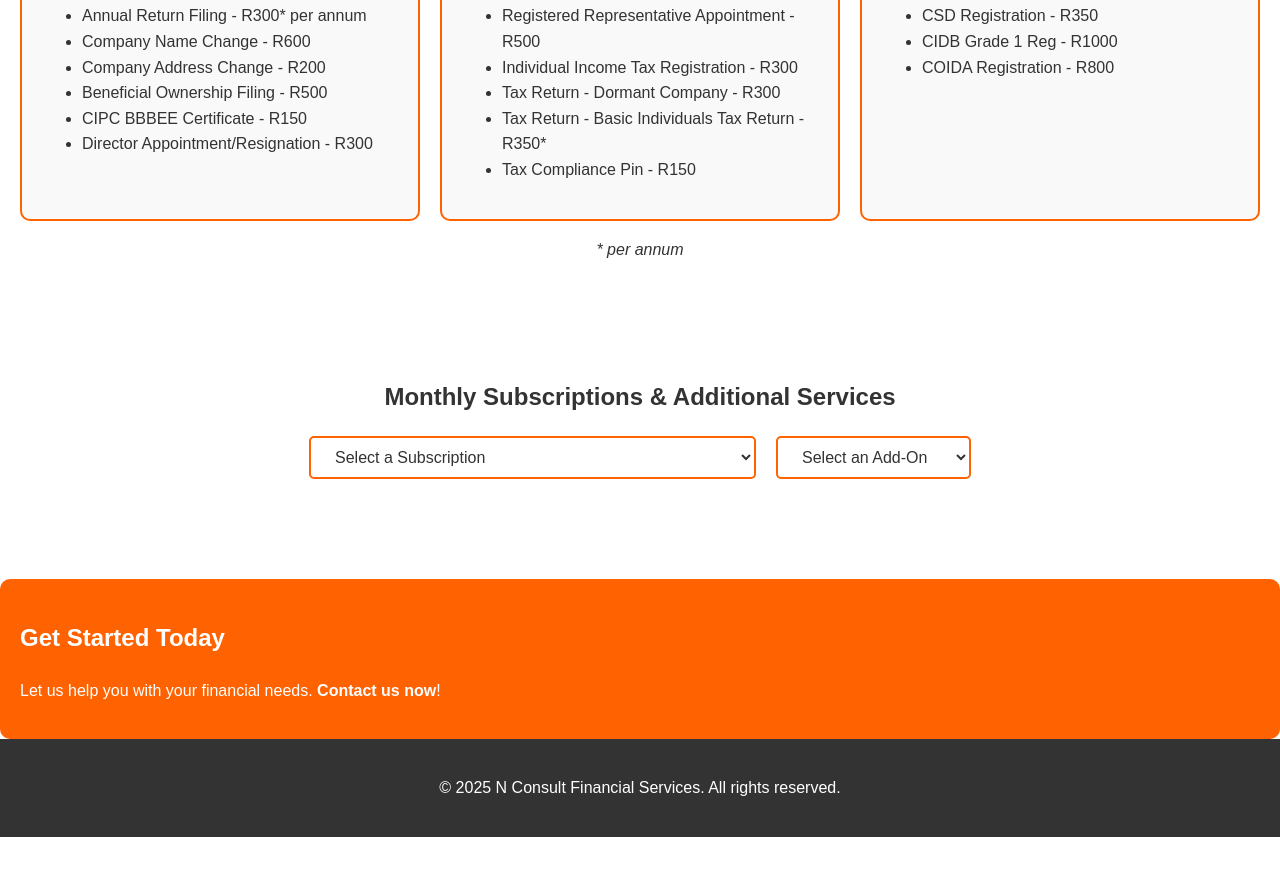
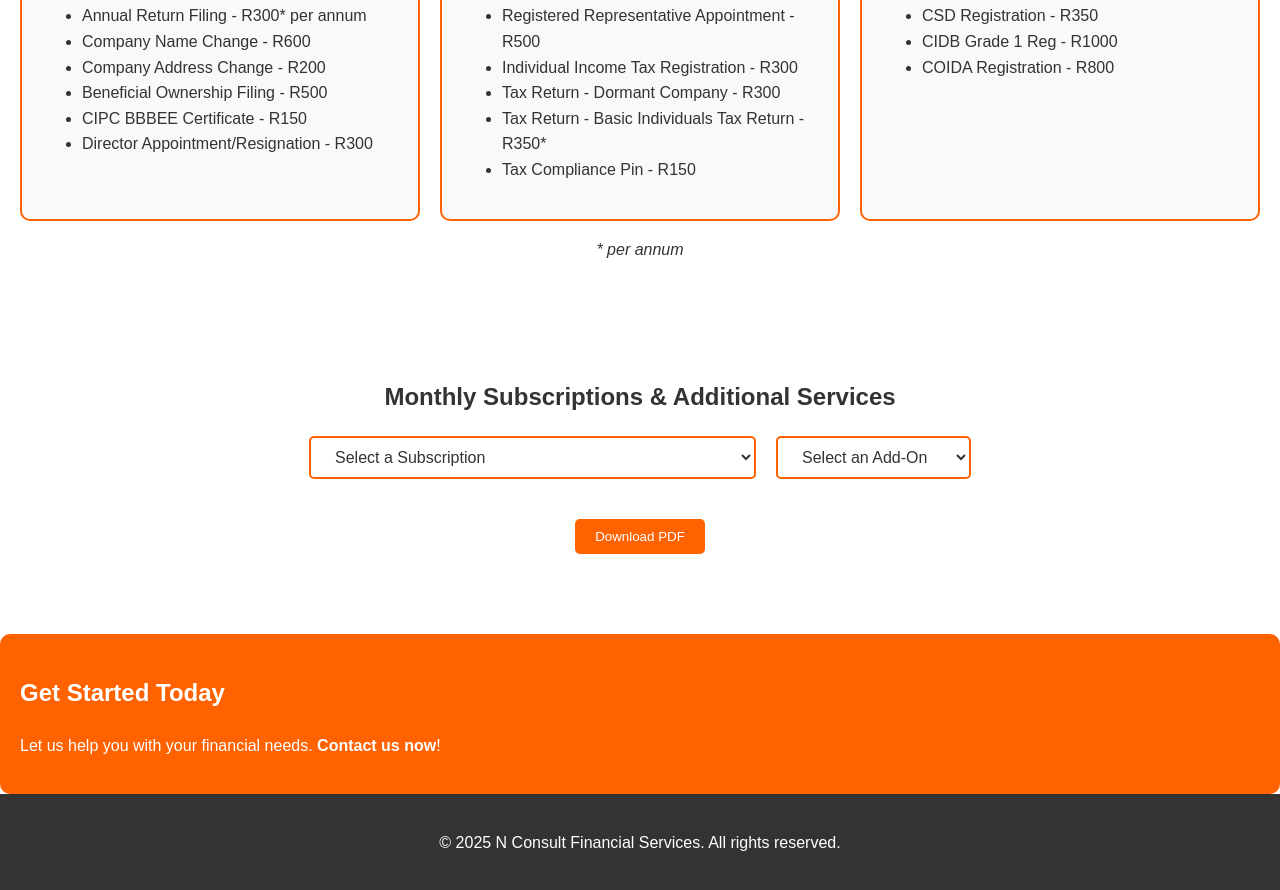
Before and after one commit to lordmade/consult, a plain HTML site: page services.html in a window 1280 px wide. Shown: the part 1284-2174 px from the top of the page. Before the commit the page ends 2121 px from the top, so only its background shows below. Drawn offline with nearby package versions, Linux system fonts and the light colour scheme.

Commit message:
Update services.html

```diff
--- a/services.html
+++ b/services.html
@@ -208,6 +208,21 @@
             background-color: #ff6200;
             color: white;
         }
+        .download-btn {
+            display: inline-block;
+            padding: 10px 20px;
+            background-color: #ff6200;
+            color: white;
+            text-decoration: none;
+            border: none;
+            border-radius: 5px;
+            cursor: pointer;
+            margin-top: 20px;
+            transition: background-color 0.3s ease;
+        }
+        .download-btn:hover {
+            background-color: #ff4500;
+        }
         @keyframes fadeIn {
             from { opacity: 0; }
             to { opacity: 1; }
@@ -250,9 +265,14 @@
             .subscription-table, .addon-table {
                 width: 100%;
             }
+            .download-btn {
+                width: 100%;
+            }
         }
     </style>
     <link rel="stylesheet" href="https://cdnjs.cloudflare.com/ajax/libs/font-awesome/6.0.0-beta3/css/all.min.css">
+    <script src="https://cdnjs.cloudflare.com/ajax/libs/html2canvas/1.4.1/html2canvas.min.js"></script>
+    <script src="https://cdnjs.cloudflare.com/ajax/libs/jspdf/2.5.1/jspdf.umd.min.js"></script>
 </head>
 <body>
     <div class="hero" id="services">
@@ -374,6 +394,7 @@
         </div>
         <table class="subscription-table" id="subscriptionTable"></table>
         <table class="addon-table" id="addonTable"></table>
+        <button class="download-btn" onclick="downloadPDF()">Download PDF</button>
     </div>
 
     <div class="cta">
@@ -507,6 +528,107 @@
                 addonTable.innerHTML = '';
             }
         });
+
+        function downloadPDF() {
+            const { jsPDF } = window.jspdf;
+            const doc = new jsPDF();
+
+            const subscriptionTable = document.getElementById('subscriptionTable');
+            const addonTable = document.getElementById('addonTable');
+            let yPos = 10;
+
+            // Generate LaTeX content dynamically
+            let latexContent = `
+                \\documentclass[a4paper]{article}
+                \\usepackage[utf8]{inputenc}
+                \\usepackage{geometry}
+                \\geometry{a4paper, margin=1in}
+                \\usepackage{booktabs}
+                \\usepackage{longtable}
+                \\usepackage{colortbl}
+                \\usepackage{xcolor}
+                \\definecolor{orangecolor}{RGB}{255, 98, 0}
+
+                \\begin{document}
+
+                \\section*{N Consult Financial Services - Service Details}
+                \\centering
+                Generated on: June 18, 2025, 01:51 PM SAST
+            `;
+
+            if (subscriptionTable.style.display !== 'none' && subscriptionTable.innerHTML) {
+                latexContent += `
+                    \\subsection*{Subscription Details}
+                    \\begin{longtable}{p{0.4\\textwidth} p{0.4\\textwidth}}
+                    \\toprule
+                    \\rowcolor{orangecolor} Service & Details \\\\
+                    \\midrule
+                    \\endhead
+                `;
+                const rows = subscriptionTable.getElementsByTagName('tr');
+                for (let i = 0; i < rows.length; i++) {
+                    const cells = rows[i].getElementsByTagName('td');
+                    if (cells.length === 2) {
+                        latexContent += `${cells[0].textContent} & ${cells[1].textContent} \\\\`;
+                    }
+                }
+                latexContent += `\\bottomrule\n\\end{longtable}\n`;
+            }
+
+            if (addonTable.style.display !== 'none' && addonTable.innerHTML) {
+                latexContent += `
+                    \\subsection*{Add-On Details}
+                    \\begin{longtable}{p{0.4\\textwidth} p{0.4\\textwidth}}
+                    \\toprule
+                    \\rowcolor{orangecolor} Service & Price \\\\
+                    \\midrule
+                    \\endhead
+                `;
+                const rows = addonTable.getElementsByTagName('tr');
+                for (let i = 0; i < rows.length; i++) {
+                    const cells = rows[i].getElementsByTagName('td');
+                    if (cells.length === 2) {
+                        latexContent += `${cells[0].textContent} & ${cells[1].textContent} \\\\`;
+                    }
+                }
+                latexContent += `\\bottomrule\n\\end{longtable}\n`;
+            }
+
+            latexContent += `\\end{document}`;
+
+            // Save as .tex file for debugging (optional)
+            const texBlob = new Blob([latexContent], { type: 'text/x-tex' });
+            const texUrl = URL.createObjectURL(texBlob);
+            const texLink = document.createElement('a');
+            texLink.href = texUrl;
+            texLink.download = 'service_details.tex';
+            texLink.click();
+            URL.revokeObjectURL(texUrl);
+
+            // Note: Full PDF generation requires a LaTeX compiler like latexmk, which isn't directly supported here.
+            // Instead, we'll use html2canvas and jsPDF as a fallback to create a basic PDF from the HTML tables.
+            const element = document.createElement('div');
+            if (subscriptionTable.style.display !== 'none') {
+                element.appendChild(subscriptionTable.cloneNode(true));
+            }
+            if (addonTable.style.display !== 'none') {
+                element.appendChild(addonTable.cloneNode(true));
+            }
+
+            if (element.children.length > 0) {
+                html2canvas(element).then(canvas => {
+                    const imgData = canvas.toDataURL('image/png');
+                    const pdf = new jsPDF();
+                    const imgProps = pdf.getImageProperties(imgData);
+                    const pdfWidth = pdf.internal.pageSize.getWidth();
+                    const pdfHeight = (imgProps.height * pdfWidth) / imgProps.width;
+                    pdf.addImage(imgData, 'PNG', 0, 0, pdfWidth, pdfHeight);
+                    pdf.save('service_details.pdf');
+                });
+            } else {
+                alert('Please select at least one subscription or add-on to generate a PDF.');
+            }
+        }
     </script>
 </body>
 </html>
```
